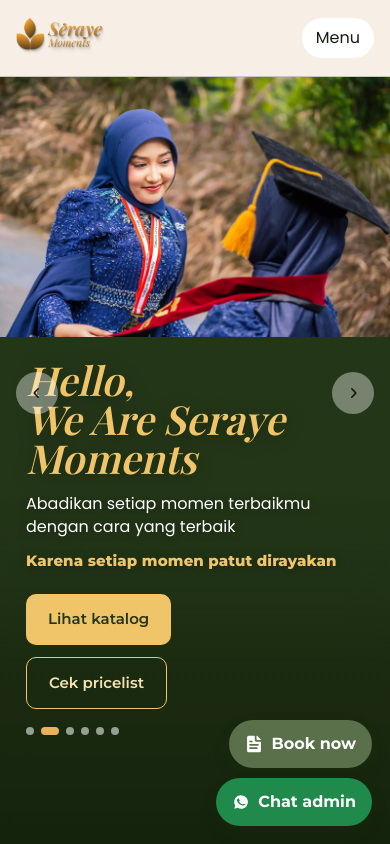
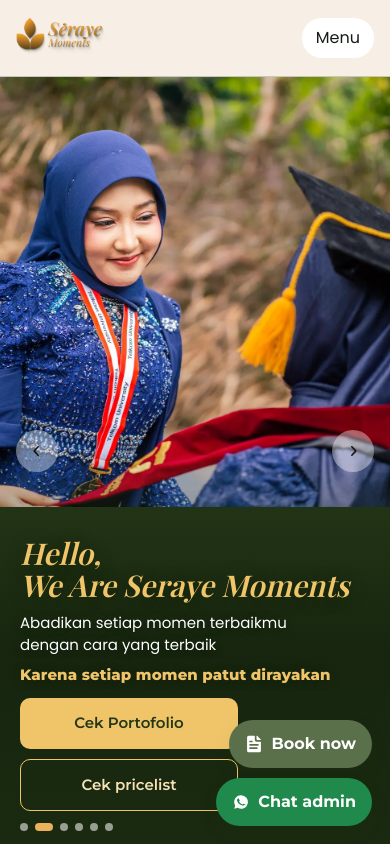
Before and after one commit to rm73/Seraye, a React (Vite) app: page / in a window 390 px wide. Shown: the top 844 px of the page. Built offline with nearby package versions, Linux system fonts and the light colour scheme; no server answers; a web font is replaced by a local one.

Commit message:
Refine hero overlay and mobile wide-shot layout.
Co-authored-by: Cursor <cursoragent@cursor.com>

```diff
--- a/src/App.jsx
+++ b/src/App.jsx
@@ -81,7 +81,7 @@ function PackageCard({ item, active, onSelect, onBook, quiet = false }) {
   );
 }
 
-function Hero({ onCatalog }) {
+function Hero({ onPortfolio, onPricelist }) {
   const [index, setIndex] = useState(0);
   const [sliding, setSliding] = useState(true);
   const slides = [...heroSlides, heroSlides[0]];
@@ -155,10 +155,10 @@ function Hero({ onCatalog }) {
           <p className="hero-lead">Abadikan setiap momen terbaikmu dengan cara yang terbaik</p>
           <p className="hero-cta"><strong>Karena setiap momen patut dirayakan</strong></p>
           <div className="hero-actions">
-            <button className="btn btn-forest" type="button" onClick={onCatalog}>
-              Lihat katalog
+            <button className="btn btn-forest" type="button" onClick={onPortfolio}>
+              Cek Portofolio
             </button>
-            <button className="btn btn-pricelist" type="button" onClick={onCatalog}>
+            <button className="btn btn-pricelist" type="button" onClick={onPricelist}>
               Cek pricelist
             </button>
           </div>
@@ -560,7 +560,10 @@ export default function App() {
       </header>
 
       <main>
-        <Hero onCatalog={() => scrollToId("paket")} />
+        <Hero
+          onPortfolio={() => scrollToId("portofolio")}
+          onPricelist={() => scrollToId("paket")}
+        />
         <section className="catalog" id="paket">
           <div className="catalog-block">
             <div className="catalog-title">
--- a/src/styles.css
+++ b/src/styles.css
@@ -1057,8 +1057,8 @@ input.invalid, select.invalid, textarea.invalid { box-shadow: 0 0 0 1.5px #e3aaa
 .hero-frame {
   position: relative;
   width: 100%;
-  height: min(88vh, 920px);
-  min-height: 640px;
+  height: calc(100svh - 76px);
+  min-height: 520px;
   overflow: hidden;
   background: #243618;
 }
@@ -1084,11 +1084,34 @@ input.invalid, select.invalid, textarea.invalid { box-shadow: 0 0 0 1.5px #e3aaa
   right: 0;
   bottom: 0;
   z-index: 1;
-  height: 46%;
-  background: linear-gradient(180deg, rgba(36, 54, 24, 0) 0%, rgba(32, 50, 22, 0.55) 18%, rgba(26, 42, 16, 0.9) 48%, rgba(20, 34, 12, 0.96) 100%);
-  backdrop-filter: blur(22px);
-  -webkit-backdrop-filter: blur(22px);
-  mask-image: linear-gradient(180deg, transparent 0%, #000 20%, #000 100%);
+  height: min(50%, 460px);
+  background: linear-gradient(
+    180deg,
+    rgba(36, 54, 24, 0) 0%,
+    rgba(34, 52, 24, 0.08) 14%,
+    rgba(30, 48, 20, 0.28) 32%,
+    rgba(26, 42, 16, 0.58) 52%,
+    rgba(22, 36, 14, 0.84) 74%,
+    rgba(18, 30, 10, 0.95) 100%
+  );
+  backdrop-filter: blur(4px);
+  -webkit-backdrop-filter: blur(4px);
+  mask-image: linear-gradient(
+    180deg,
+    transparent 0%,
+    rgba(0, 0, 0, 0.18) 16%,
+    rgba(0, 0, 0, 0.55) 36%,
+    #000 58%,
+    #000 100%
+  );
+  -webkit-mask-image: linear-gradient(
+    180deg,
+    transparent 0%,
+    rgba(0, 0, 0, 0.18) 16%,
+    rgba(0, 0, 0, 0.55) 36%,
+    #000 58%,
+    #000 100%
+  );
   pointer-events: none;
 }
 .hero-nav {
@@ -1120,15 +1143,18 @@ input.invalid, select.invalid, textarea.invalid { box-shadow: 0 0 0 1.5px #e3aaa
   z-index: 2;
   width: min(920px, calc(100% - 48px));
   margin-inline: auto;
-  padding: 12px 8px 18px;
+  padding: 12px 8px max(20px, env(safe-area-inset-bottom, 0px));
+  display: flex;
+  flex-direction: column;
+  justify-content: flex-end;
 }
 .hero-hello {
   font-family: var(--serif);
   font-style: italic;
   font-weight: 600;
   color: #f0c56a;
-  font-size: clamp(40px, 6vw, 72px);
-  line-height: 0.98;
+  font-size: clamp(34px, 6vw, 72px);
+  line-height: 1.02;
   text-shadow: 0 2px 18px rgba(18, 28, 10, 0.45);
 }
 .hero-lead {
@@ -1137,7 +1163,7 @@ input.invalid, select.invalid, textarea.invalid { box-shadow: 0 0 0 1.5px #e3aaa
   font-family: var(--sans);
   font-weight: 400;
   color: white;
-  font-size: clamp(16px, 1.6vw, 18px);
+  font-size: clamp(15px, 1.6vw, 18px);
   line-height: 1.45;
   text-shadow: 0 1px 10px rgba(0, 0, 0, 0.4);
 }
@@ -1190,12 +1216,128 @@ input.invalid, select.invalid, textarea.invalid { box-shadow: 0 0 0 1.5px #e3aaa
   border-radius: 10px;
 }
 .btn-pricelist:hover { background: rgba(240, 197, 106, 0.14); }
+@media (max-width: 900px) {
+  .hero-frame {
+    height: calc(100svh - 76px);
+    min-height: calc(100svh - 76px);
+  }
+  .hero-shade {
+    height: min(50%, 360px);
+  }
+  .hero-nav {
+    top: 30%;
+  }
+  .hero-copy {
+    width: calc(100% - 32px);
+    padding: 8px 4px max(16px, env(safe-area-inset-bottom, 0px));
+  }
+  .hero-hello {
+    font-size: clamp(30px, 7.4vw, 40px);
+    line-height: 1.06;
+  }
+  .hero-lead {
+    margin-top: 10px;
+    max-width: 34ch;
+  }
+  .hero-cta,
+  .hero-cta strong {
+    margin-top: 8px;
+  }
+}
 @media (max-width: 700px) {
-  .hero-frame { height: auto; min-height: 92vh; }
-  .hero-copy { width: calc(100% - 36px); padding-top: 12px; padding-bottom: 118px; }
-  .hero-hello { font-size: 40px; }
-  .hero-actions { flex-direction: column; align-items: flex-start; }
-  .hero-actions .btn { flex: none; width: auto; }
+  /* Upper photo band ≈ square aspect so wide shots keep people in frame */
+  .hero-track {
+    position: absolute;
+    inset: 0 0 auto;
+    width: 100%;
+    height: 56%;
+  }
+  .hero-slide {
+    object-fit: cover;
+    object-position: center center;
+  }
+  .hero-shade {
+    height: 52%;
+    backdrop-filter: none;
+    -webkit-backdrop-filter: none;
+    mask-image: none;
+    -webkit-mask-image: none;
+    background: linear-gradient(
+      180deg,
+      rgba(36, 54, 24, 0) 0%,
+      rgba(30, 46, 18, 0.28) 14%,
+      rgba(26, 42, 16, 0.7) 32%,
+      rgba(22, 36, 14, 0.94) 52%,
+      #1a2a10 100%
+    );
+  }
+  .hero-nav {
+    top: 46%;
+  }
+  .hero-copy {
+    left: 0;
+    right: 0;
+    bottom: 0;
+    padding: 8px 4px max(14px, env(safe-area-inset-bottom, 0px));
+  }
+  .hero-actions {
+    flex-direction: column;
+    align-items: stretch;
+    gap: 10px;
+    margin-top: 12px;
+    width: min(100%, calc(100% - 132px));
+  }
+  .hero-actions .btn {
+    flex: none;
+    width: 100%;
+    justify-content: center;
+  }
+  .hero-dots {
+    margin-top: 12px;
+    margin-bottom: 0;
+  }
+  .float-stack {
+    right: 12px;
+    bottom: max(12px, env(safe-area-inset-bottom, 0px));
+  }
+}
+@media (max-height: 700px) {
+  .hero-hello {
+    font-size: clamp(26px, 5.8vw, 38px);
+  }
+  .hero-lead,
+  .hero-cta,
+  .hero-cta strong {
+    margin-top: 6px;
+  }
+  .hero-actions {
+    margin-top: 10px;
+  }
+  .hero-dots {
+    margin-top: 8px;
+  }
+  .hero-copy {
+    padding-bottom: max(10px, env(safe-area-inset-bottom, 0px));
+  }
+}
+@media (min-width: 701px) and (max-height: 700px) {
+  .hero-shade {
+    height: min(54%, 300px);
+  }
+}
+@media (max-width: 700px) and (max-height: 760px) {
+  .hero-track {
+    height: 48%;
+  }
+  .hero-shade {
+    height: 60%;
+  }
+  .hero-nav {
+    top: 40%;
+  }
+  .hero-actions {
+    width: min(100%, calc(100% - 120px));
+  }
 }
 @media (prefers-reduced-motion: reduce) {
   .hero-track { transition: none; }
```
